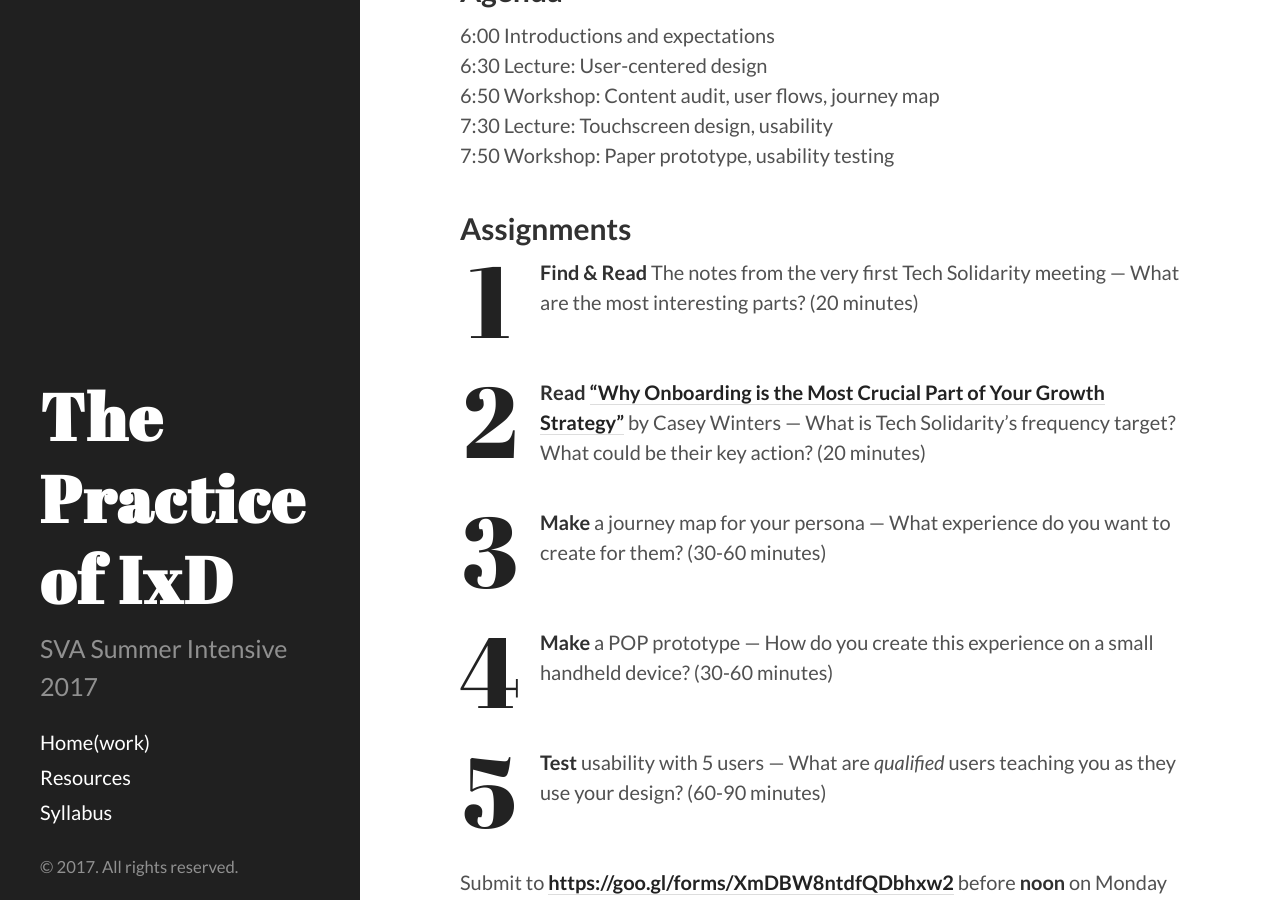
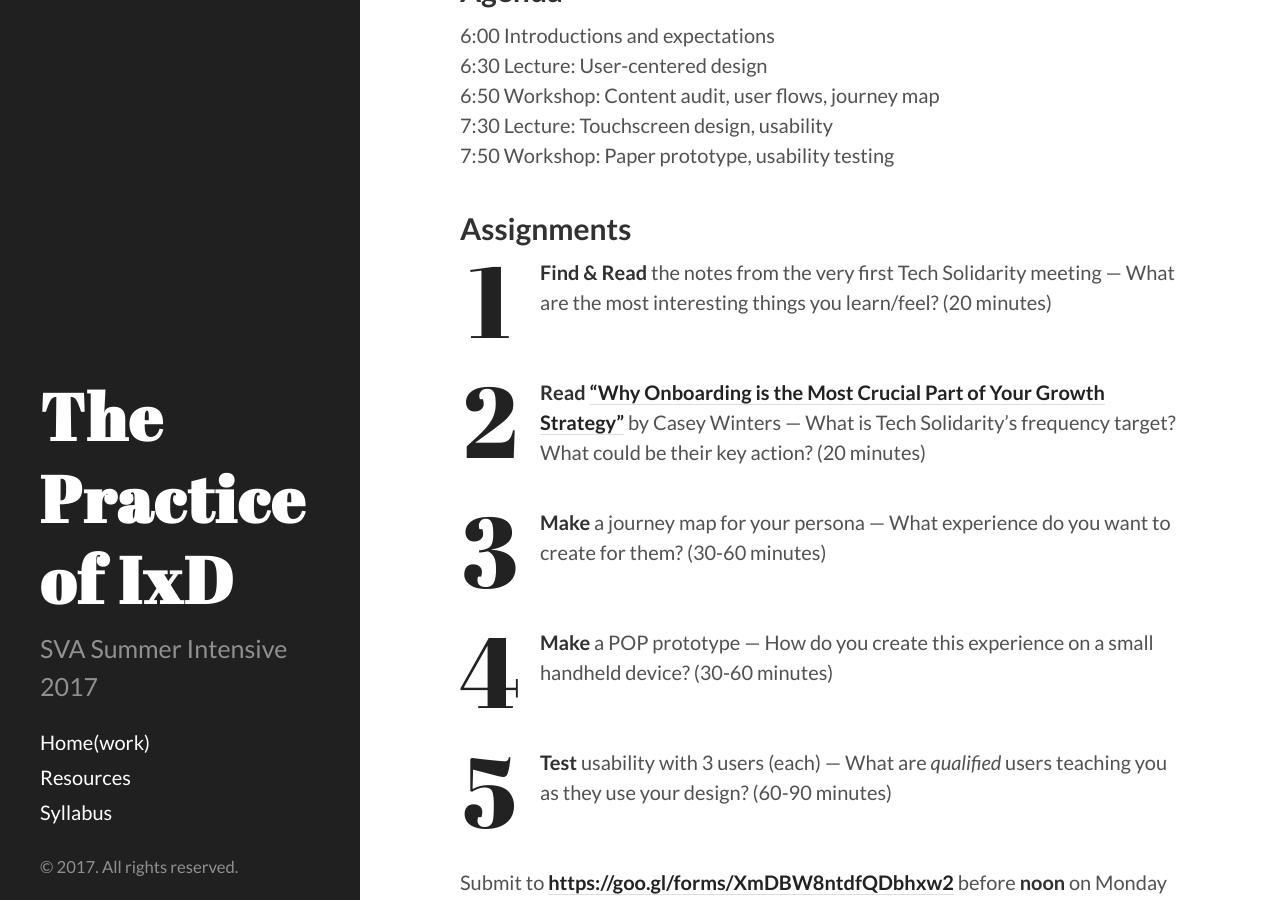
Before and after one commit to energy7/practiceixd, a Jekyll site: the page built from _posts/2017-07-10-audience.markdown, in a window 1280 px wide and 900 px high, scrolled down 228 px. Built offline with Jekyll 4.4.1, drawn with Linux system fonts in a browser that asks for light colours.

Commit message:
text changes

```diff
--- a/_posts/2017-07-10-audience.markdown
+++ b/_posts/2017-07-10-audience.markdown
@@ -16,11 +16,11 @@ visible: 1
 
 ## Assignments
 
-1. **Find & Read** The notes from the very first Tech Solidarity meeting — What are the most interesting parts? (20 minutes)
+1. **Find & Read** the notes from the very first Tech Solidarity meeting — What are the most interesting things you learn/feel? (20 minutes)
 2. **Read** [“Why Onboarding is the Most Crucial Part of Your Growth Strategy”](https://news.greylock.com/why-onboarding-is-the-most-crucial-part-of-your-growth-strategy-8f9ad3ec8d5e) by Casey Winters — What is Tech Solidarity’s frequency target? What could be their key action? (20 minutes)
 3. **Make** a journey map for your persona — What experience do you want to create for them? (30-60 minutes)
 4. **Make** a POP prototype  — How do you create this experience on a small handheld device? (30-60 minutes)
-5. **Test** usability with 5 users — What are *qualified* users teaching you as they use your design? (60-90 minutes)
+5. **Test** usability with 3 users (each) — What are *qualified* users teaching you as they use your design? (60-90 minutes)
 
 Submit to [https://goo.gl/forms/XmDBW8ntdfQDbhxw2](https://goo.gl/forms/XmDBW8ntdfQDbhxw2) before **noon** on Monday July 17!
 
```
